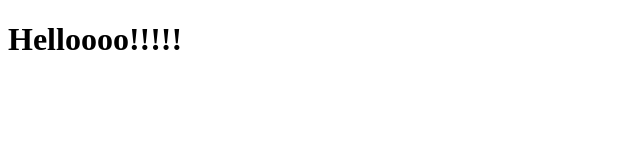
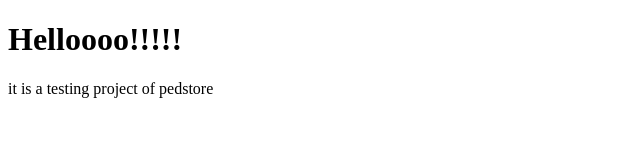
Before and after one commit to shivam-619/PedStore, a plain HTML site: page AssignmentL1/new.html in a window 1280 px wide. Shown: the whole page, without its empty margins (0-640 px from the left). Drawn offline with Linux system fonts and the light colour scheme.

Commit message:
new file added

```diff
--- a/AssignmentL1/new.html
+++ b/AssignmentL1/new.html
@@ -7,5 +7,6 @@
 </head>
 <body>
     <h1>Helloooo!!!!!</h1>
+    <p>it is a testing project of pedstore</p>
 </body>
 </html>
```
